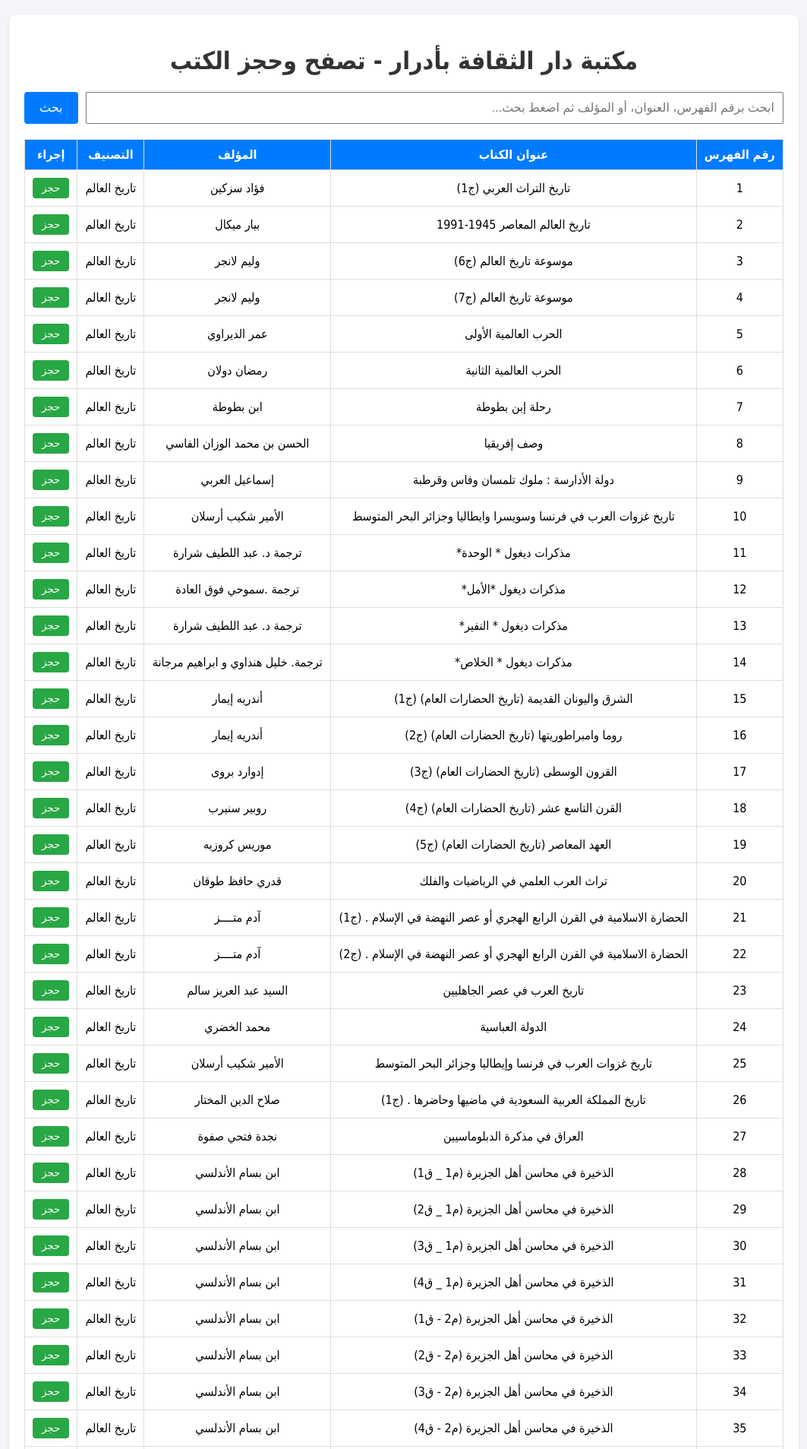
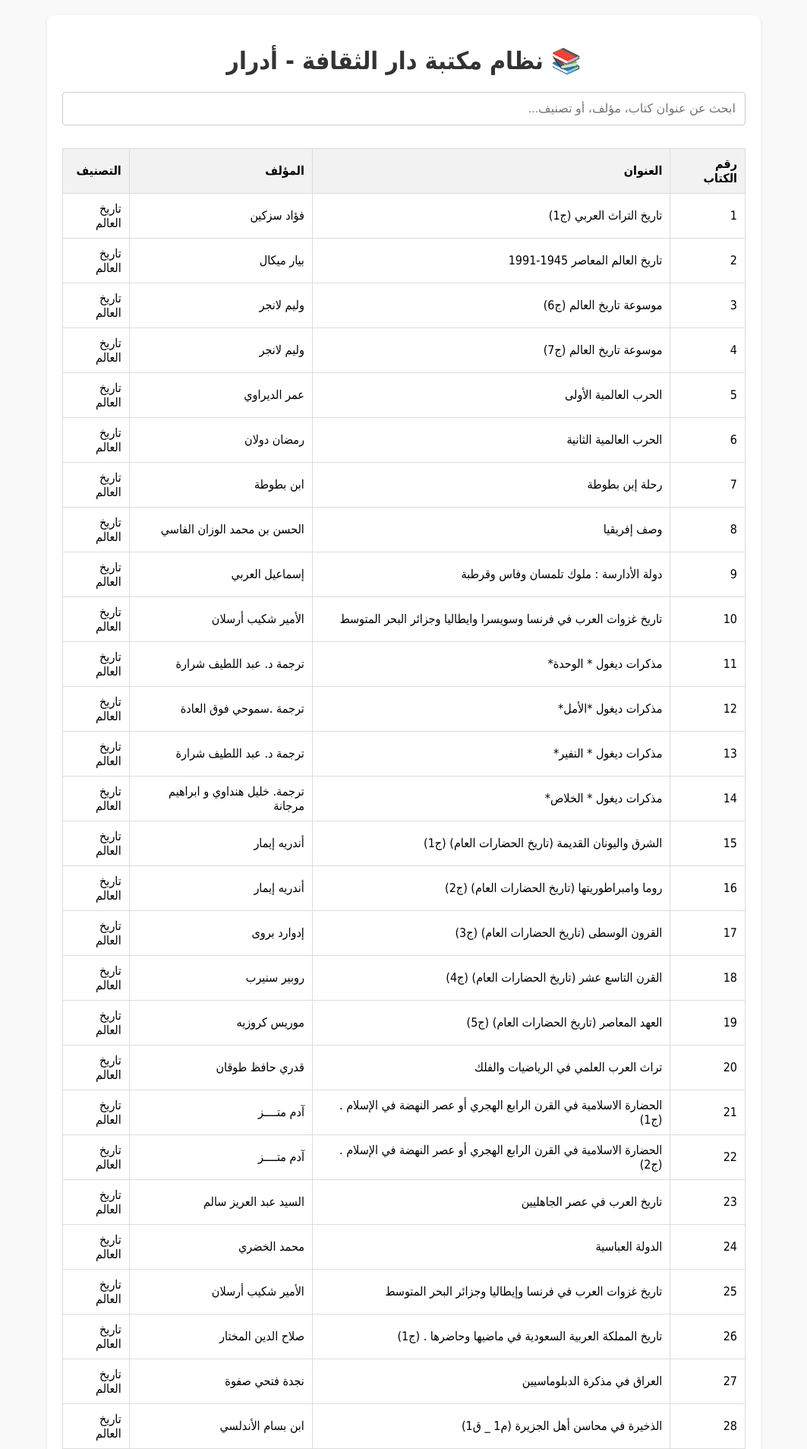
Before and after one commit to fourssan-design/libmca, a FastAPI app: page / in a window 1280 px wide. Shown: the top 1907 px of the page at 76% size, without its empty margins (108-1171 px from the left). Run offline with FastAPI, Linux system fonts and the light colour scheme.

Commit message:
Refactor index.html for better layout and search functionality
Updated the title and improved the layout and styles for better user experience. Added a search input and modified the table structure for displaying books.

```diff
--- a/templates/index.html
+++ b/templates/index.html
@@ -2,49 +2,32 @@
 <html lang="ar" dir="rtl">
 <head>
     <meta charset="UTF-8">
-    <title>مكتبة دار الثقافة بأدرار - تصفح وحجز الكتب</title>
+    <title>نظام مكتبة دار الثقافة - أدرار</title>
     <style>
-        body { font-family: Tahoma, sans-serif; background-color: #f4f4f9; margin: 0; padding: 20px; }
-        .container { max-width: 1000px; margin: auto; background: white; padding: 20px; border-radius: 8px; box-shadow: 0 2px 4px rgba(0,0,0,0.1); }
+        body { font-family: Tahoma, sans-serif; background-color: #f9f9f9; margin: 0; padding: 20px; direction: rtl; }
+        .container { max-width: 900px; margin: auto; background: white; padding: 20px; border-radius: 8px; box-shadow: 0 2px 4px rgba(0,0,0,0.1); }
         h1 { color: #333; text-align: center; }
-        .search-container { display: flex; gap: 10px; margin-bottom: 20px; }
-        .search-box { flex: 1; padding: 10px; font-size: 16px; box-sizing: border-box; }
-        .search-btn { background-color: #007bff; color: white; border: none; padding: 10px 20px; cursor: pointer; border-radius: 4px; font-size: 16px; }
-        .search-btn:hover { background-color: #0056b3; }
+        .search-box { width: 100%; padding: 12px; font-size: 16px; margin-bottom: 20px; border: 1px solid #ccc; border-radius: 4px; box-sizing: border-box; }
         table { width: 100%; border-collapse: collapse; margin-top: 10px; }
-        th, td { border: 1px solid #ddd; padding: 10px; text-align: center; }
-        th { background-color: #007bff; color: white; }
-        button { background-color: #28a745; color: white; border: none; padding: 6px 12px; cursor: pointer; border-radius: 4px; }
-        button:hover { background-color: #218838; }
-        .admin-section { margin-top: 30px; padding: 15px; background: #e9ecef; border-radius: 6px; border-right: 5px solid #007bff; }
-        .admin-section input { padding: 8px; margin: 5px; box-sizing: border-box; }
-        .modal { display: none; position: fixed; top: 0; left: 0; width: 100%; height: 100%; background: rgba(0,0,0,0.5); justify-content: center; align-items: center; }
-        .modal-content { background: white; padding: 20px; border-radius: 8px; width: 300px; }
-        .modal-content input { width: 100%; padding: 8px; margin: 10px 0; box-sizing: border-box; }
-        .loading { text-align: center; color: #666; padding: 10px; display: none; }
+        th, td { border: 1px solid #ddd; padding: 10px; text-align: right; }
+        th { background-color: #f2f2f2; }
     </style>
 </head>
 <body>
+    <div class="container">
+        <h1>📚 نظام مكتبة دار الثقافة - أدرار</h1>
 
-<div class="container">
-    <h1>مكتبة دار الثقافة بأدرار - تصفح وحجز الكتب</h1>
+        <!-- حقل البحث -->
+        <input type="text" id="searchInput" class="search-box" placeholder="ابحث عن عنوان كتاب، مؤلف، أو تصنيف..." onkeyup="searchBooks()">
 
-    <!-- شريط البحث الآمن -->
-    <div class="search-container">
-        <input type="text" id="searchInput" class="search-box" placeholder="ابحث برقم الفهرس، العنوان، أو المؤلف ثم اضغط بحث..." onkeydown="if(event.key === 'Enter') searchBooks()">
-        <button class="search-btn" onclick="searchBooks()">بحث</button>
-    </div>
-
-    <div id="loadingMsg" class="loading">جاري البحث في قاعدة البيانات...</div>
-
+        <!-- جدول عرض الكتب -->
         <table id="booksTable">
             <thead>
                 <tr>
-                <th>رقم الفهرس</th>
-                <th>عنوان الكتاب</th>
+                    <th>رقم الكتاب</th>
+                    <th>العنوان</th>
                     <th>المؤلف</th>
                     <th>التصنيف</th>
-                <th>إجراء</th>
                 </tr>
             </thead>
             <tbody id="booksBody">
@@ -54,153 +37,32 @@
                     <td>{{ book.title }}</td>
                     <td>{{ book.author }}</td>
                     <td>{{ book.category }}</td>
-                <td><button onclick="openModal({{ book.id }}, '{{ book.title }}')">حجز</button></td>
                 </tr>
                 {% endfor %}
             </tbody>
         </table>
-
-    <!-- لوحة أمين المكتبة المحمية بكلمة سر -->
-    <div class="admin-section">
-        <h3>🔐 لوحة أمين المكتبة (منطقة محمية)</h3>
-        <div>
-            <input type="text" id="catName" placeholder="اسم التصنيف (مثال: تاريخ الجزائر)" value="تاريخ">
-            <input type="password" id="adminPassword" placeholder="كلمة سر أمين المكتبة">
-        </div>
-        <div style="margin-top: 10px;">
-            <input type="file" id="excelFile" accept=".xls, .xlsx">
-            <button style="background-color: #007bff;" onclick="uploadExcel()">رفع وإدخال الكتب تلقائياً</button>
-        </div>
-    </div>
-</div>
-
-<!-- نافذة الحجز -->
-<div id="reserveModal" class="modal">
-    <div class="modal-content">
-        <h3 id="modalBookTitle">حجز الكتاب</h3>
-        <input type="text" id="userName" placeholder="الاسم الكامل">
-        <input type="date" id="resDate">
-        <button onclick="submitReservation()">تأكيد الحجز</button>
-        <button style="background-color: #dc3545;" onclick="closeModal()">إلغاء</button>
-    </div>
     </div>
 
     <script>
-    let selectedBookId = null;
-
-    function openModal(bookId, bookTitle) {
-        selectedBookId = bookId;
-        document.getElementById('modalBookTitle').innerText = 'حجز: ' + bookTitle;
-        document.getElementById('reserveModal').style.display = 'flex';
-    }
-
-    function closeModal() {
-        document.getElementById('reserveModal').style.display = 'none';
-    }
-
-    async function searchBooks() {
-        let query = document.getElementById('searchInput').value.trim();
-        let loadingMsg = document.getElementById('loadingMsg');
+        function searchBooks() {
+            let query = document.getElementById('searchInput').value;
+            fetch(`/api/books?query=${encodeURIComponent(query)}`)
+                .then(response => response.json())
+                .then(data => {
                     let tbody = document.getElementById('booksBody');
-
-        loadingMsg.style.display = 'block';
-
-        try {
-            let response = await fetch(`/api/books?query=${encodeURIComponent(query)}`);
-            let books = await response.json();
-
                     tbody.innerHTML = '';
-
-            if(books.length === 0) {
-                tbody.innerHTML = '<tr><td colspan="5">لا توجد نتائج مطابقة للبحث</td></tr>';
-                loadingMsg.style.display = 'none';
-                return;
-            }
-
-            let limitedBooks = books.slice(0, 100);
-
-            limitedBooks.forEach(book => {
-                let row = `<tr>
+                    data.forEach(book => {
+                        let tr = document.createElement('tr');
+                        tr.innerHTML = `
                             <td>${book.book_number || ''}</td>
                             <td>${book.title}</td>
                             <td>${book.author}</td>
                             <td>${book.category}</td>
-                    <td><button onclick="openModal(${book.id}, '${book.title}')">حجز</button></td>
-                </tr>`;
-                tbody.innerHTML += row;
+                        `;
+                        tbody.appendChild(tr);
                     });
-
-            if(books.length > 100) {
-                tbody.innerHTML += `<tr><td colspan="5" style="color: #666; background: #fff3cd;">تم عرض أول 100 نتيجة من أصل ${books.length} نتيجة مطابقة.</td></tr>`;
-            }
-
-        } catch (error) {
-            alert('حدث خطأ أثناء الاتصال بالخادم');
-        } finally {
-            loadingMsg.style.display = 'none';
-        }
-    }
-
-    async function submitReservation() {
-        let userName = document.getElementById('userName').value;
-        let resDate = document.getElementById('resDate').value;
-
-        if(!userName || !resDate) {
-            alert('الرجاء إدخال الاسم والتاريخ المطلوب');
-            return;
-        }
-
-        let response = await fetch('/api/reserve', {
-            method: 'POST',
-            headers: { 'Content-Type': 'application/json' },
-            body: JSON.stringify({
-                book_id: selectedBookId,
-                user_name: userName,
-                reservation_date: resDate
-            })
                 });
-
-        let result = await response.json();
-        if(response.ok) {
-            alert(result.message + '\nتاريخ الحجز: ' + result.date);
-            closeModal();
-        } else {
-            alert('حدث خطأ: ' + result.detail);
-        }
-    }
-
-    async function uploadExcel() {
-        let fileInput = document.getElementById('excelFile');
-        let catName = document.getElementById('catName').value;
-        let password = document.getElementById('adminPassword').value;
-
-        if(!password) {
-            alert('الرجاء إدخال كلمة سر أمين المكتبة للتمكن من الرفع');
-            return;
-        }
-
-        if(fileInput.files.length === 0) {
-            alert('الرجاء اختيار ملف Excel أولاً');
-            return;
-        }
-
-        let formData = new FormData();
-        formData.append('file', fileInput.files[0]);
-
-        let response = await fetch(`/api/upload-excel?category_name=${encodeURIComponent(catName)}&admin_password=${encodeURIComponent(password)}`, {
-            method: 'POST',
-            body: formData
-        });
-
-        let result = await response.json();
-        if(response.ok && !result.error) {
-            alert(result.message);
-            document.getElementById('adminPassword').value = ''; // مسح كلمة السر بعد النجاح
-        } else {
-            alert('حدث خطأ: ' + (result.detail || result.error || 'كلمة السر غير صحيحة'));
-        }
         }
     </script>
-
 </body>
 </html>
```
Lines whose indentation alone changed are shown as unchanged.
